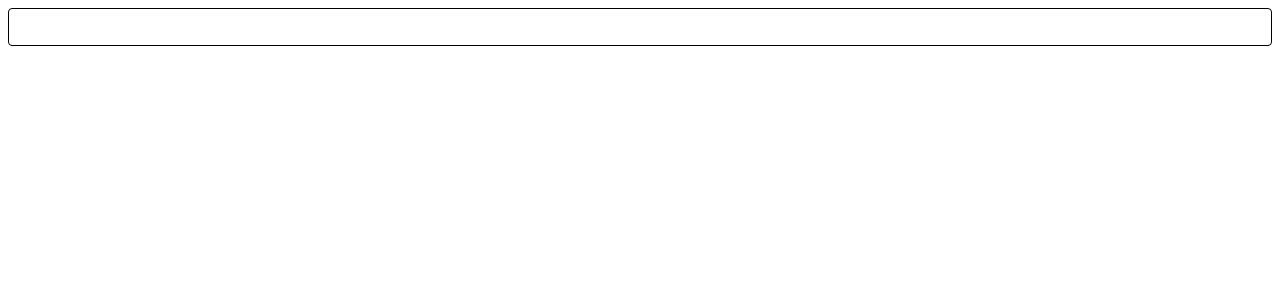
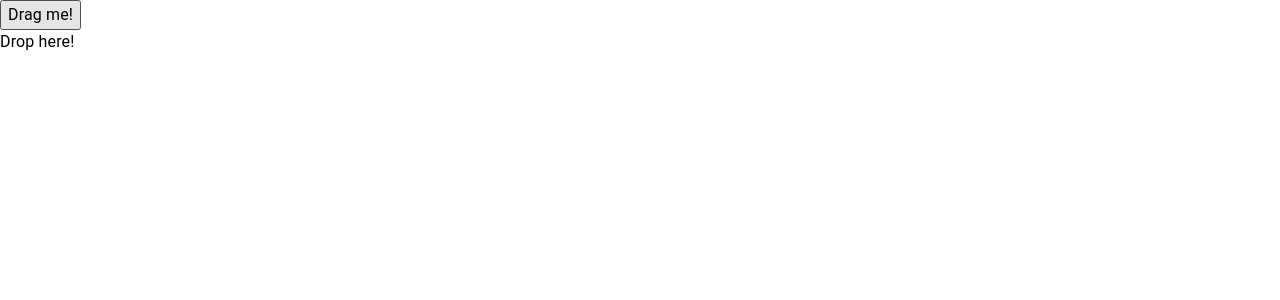
Before and after one commit to dhythm/react-cra-playground, a React (Create React App) app: page / in a window 1280 px wide. Shown: the top 300 px of the page. Built offline with nearby package versions, Linux system fonts and the light colour scheme.

Commit message:
feat: create some component for dnd-kit

```diff
--- a/src/App.tsx
+++ b/src/App.tsx
@@ -1,11 +1,13 @@
+import { DndContext } from "@dnd-kit/core";
 import React from "react";
-import { useTheme } from "styled-components";
-import { RichTextEditor } from "./components/RichTextEditor";
+import { Contents } from "./components/Dnd/Contents";
 
 const App: React.FC = () => {
-  const theme = useTheme();
-  console.log({ theme });
-  return <RichTextEditor />;
+  return (
+    <DndContext>
+      <Contents />
+    </DndContext>
+  );
 };
 
 export default App;
--- /dev/null
+++ b/src/components/Dnd/Contents.tsx
@@ -0,0 +1,16 @@
+import { Typography } from "@material-ui/core";
+import { Draggable } from "./Draggable";
+import { Droppable } from "./Droppable";
+
+export const Contents = () => {
+  return (
+    <>
+      <Draggable id="id">
+        <Typography>Drag me!</Typography>
+      </Draggable>
+      <Droppable id="id">
+        <Typography>Drop here!</Typography>
+      </Droppable>
+    </>
+  );
+};
--- /dev/null
+++ b/src/components/Dnd/Draggable.tsx
@@ -0,0 +1,17 @@
+import { useDraggable } from "@dnd-kit/core";
+import { CSS } from "@dnd-kit/utilities";
+
+export const Draggable = ({ id, children }) => {
+  const { attributes, listeners, setNodeRef, transform } = useDraggable({
+    id,
+  });
+  const style = {
+    transform: CSS.Translate.toString(transform),
+  };
+
+  return (
+    <button ref={setNodeRef} style={style} {...listeners} {...attributes}>
+      {children}
+    </button>
+  );
+};
--- /dev/null
+++ b/src/components/Dnd/Droppable.tsx
@@ -0,0 +1,7 @@
+import { useDroppable } from "@dnd-kit/core";
+
+export const Droppable = ({ id, children }) => {
+  const { setNodeRef } = useDroppable({ id });
+
+  return <div ref={setNodeRef}>{children}</div>;
+};
```
